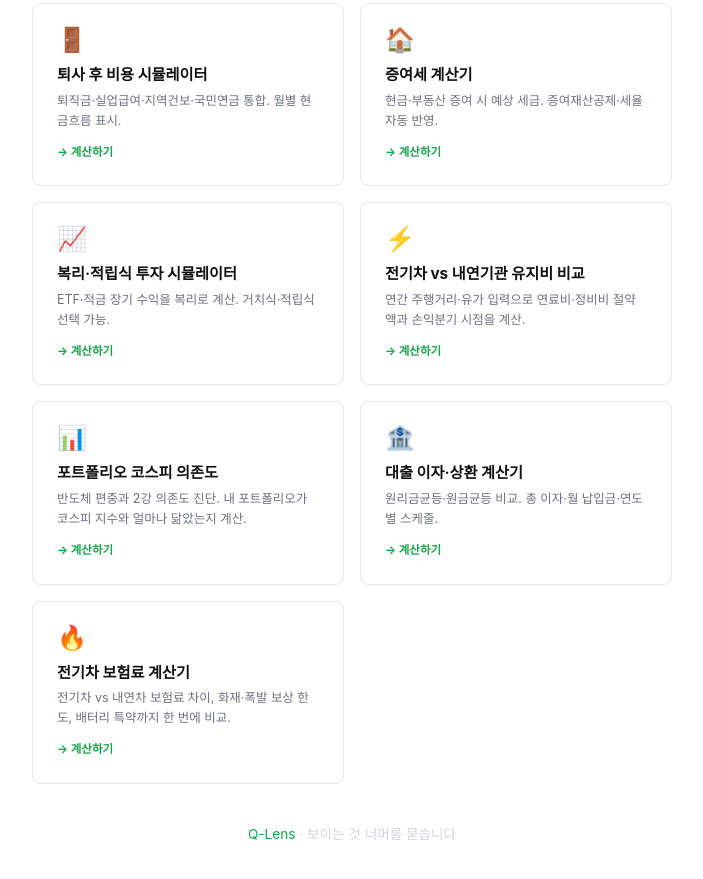
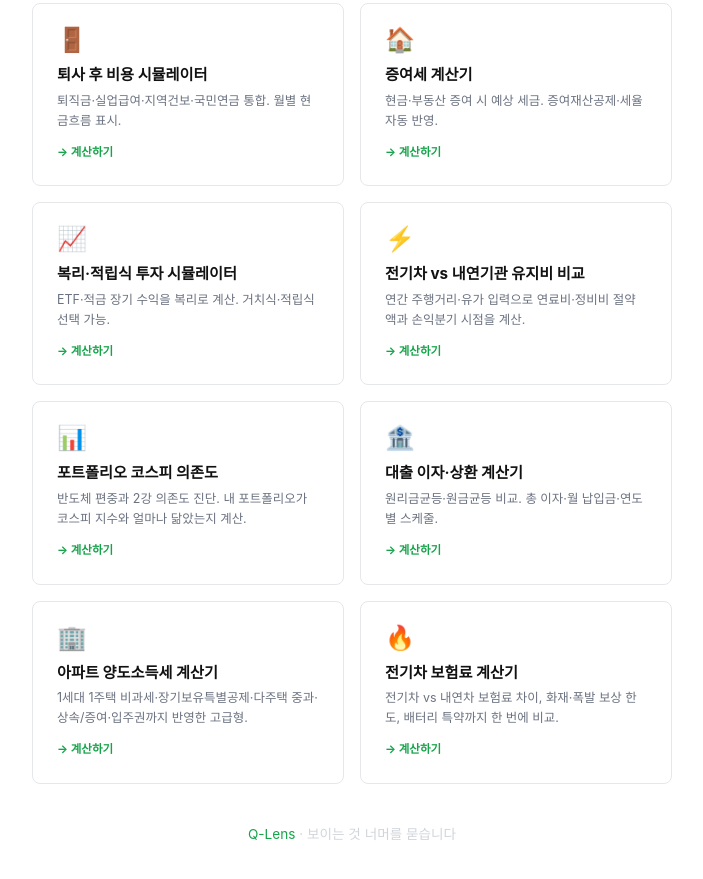
Before and after one commit to heyqbot/qlens-tools, a plain HTML site: page index.html in a window 1280 px wide. Shown: the part 624-1503 px from the top of the page, without its empty margins (288-991 px from the left). Drawn offline with Linux system fonts and the light colour scheme.

Commit message:
hub: add capital-gains-tax-calculator card

```diff
--- a/index.html
+++ b/index.html
@@ -93,6 +93,12 @@ body { font-family: -apple-system, 'Apple SD Gothic Neo', 'Malgun Gothic', sans-
     <p class="calc-card-desc">원리금균등·원금균등 비교. 총 이자·월 납입금·연도별 스케줄.</p>
     <span class="calc-card-tag">→ 계산하기</span>
   </a>
+  <a class="calc-card" href="https://heyqbot.github.io/qlens-tools/capital-gains-tax-calculator.html" target="_parent">
+    <span class="calc-card-icon">🏢</span>
+    <p class="calc-card-title">아파트 양도소득세 계산기</p>
+    <p class="calc-card-desc">1세대 1주택 비과세·장기보유특별공제·다주택 중과·상속/증여·입주권까지 반영한 고급형.</p>
+    <span class="calc-card-tag">→ 계산하기</span>
+  </a>
   <a class="calc-card" href="https://heyqbot.github.io/qlens-tools/ev-insurance-calculator.html" target="_parent">
     <span class="calc-card-icon">🔥</span>
     <p class="calc-card-title">전기차 보험료 계산기</p>
```
